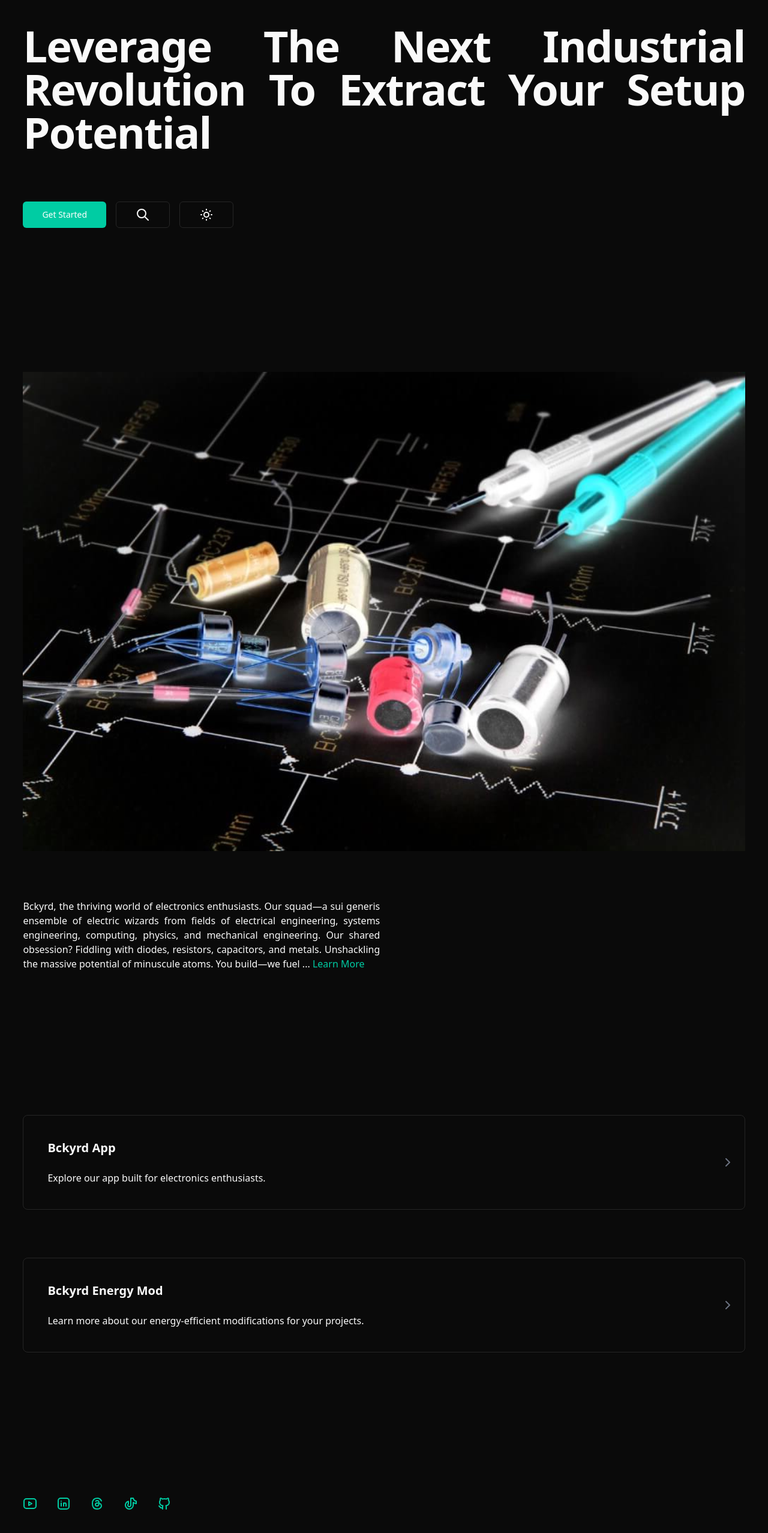
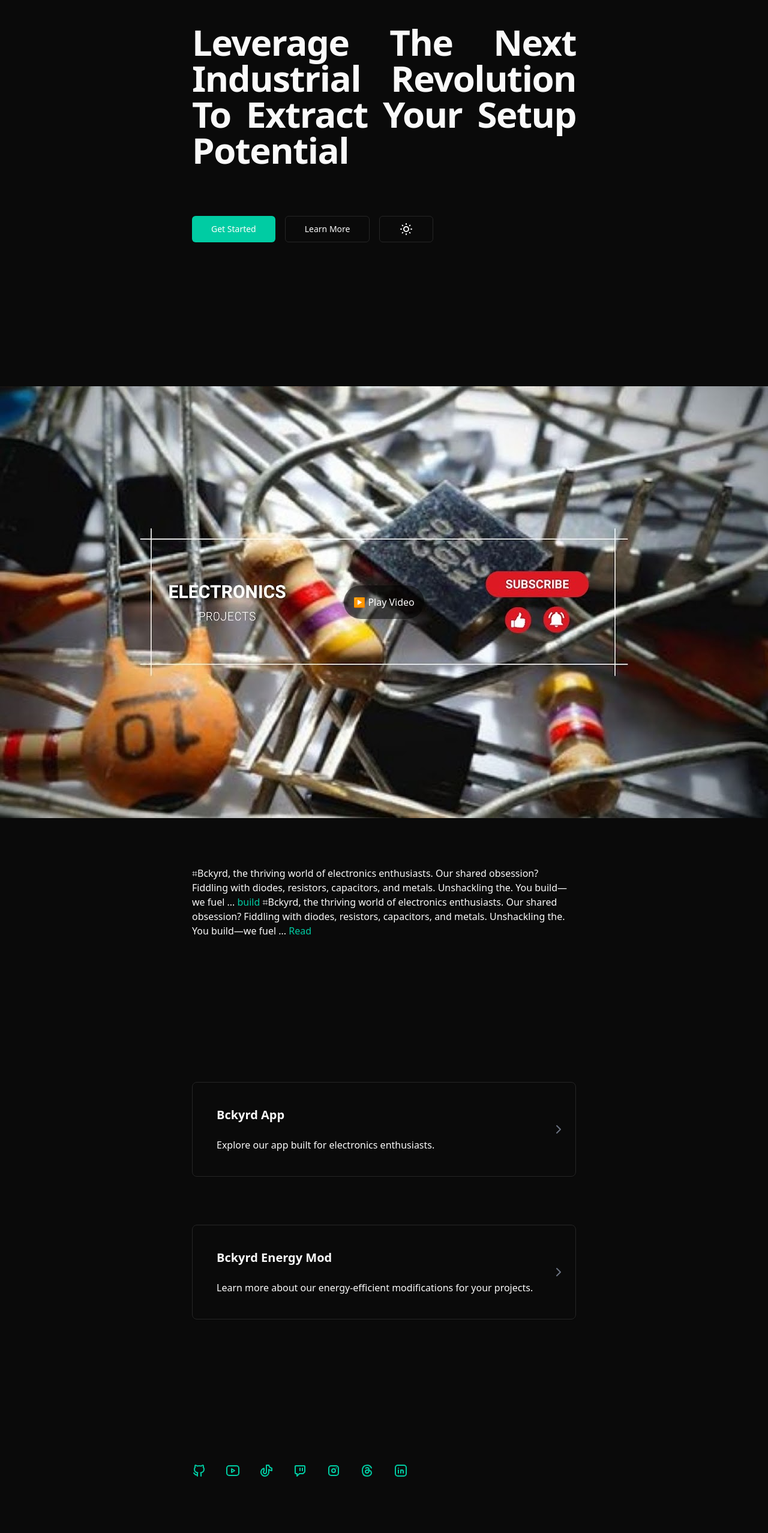
Before and after one commit to bckyrd-io/bckyrd-app-expo, a Next.js app: page / in a window 1280 px wide. Shown: the top 2556 px of the page at 60% size. After the commit the page ends 2504 px from the top, so only its background shows below. Built offline with nearby package versions, Linux system fonts and the light colour scheme.

Commit message:
youtube iframe play

```diff
--- a/app/layout.tsx
+++ b/app/layout.tsx
@@ -14,7 +14,7 @@
 });
 
 export const metadata: Metadata = {
-    title: "Bckyrd : Electronics Enthusiast ⌗Backyard",
+    title: "Bckyrd __Electronics Enthusiast",
     description: "Leverage Next Industrial Revolution, For Your Setup To Build ",
 };
 
--- a/app/page.tsx
+++ b/app/page.tsx
@@ -7,7 +7,7 @@
 import { Button } from "@/components/ui/button"; // ShadCN Button component
 import { Card, CardHeader, CardContent } from "@/components/ui/card"; // ShadCN Card components
 import {
-    IconMoon, IconSun, IconSearch, IconBrandGithub, IconBrandLinkedin,
+    IconMoon, IconSun, IconBrandTwitch, IconBrandInstagram, IconBrandGithub, IconBrandLinkedin,
     IconBrandYoutube, IconBrandTiktok, IconBrandThreads, IconChevronRight
 } from "@tabler/icons-react";
 
@@ -24,49 +24,87 @@
         setTheme(theme === "dark" ? "light" : "dark");
     };
 
+
+    const [isVideoPlaying, setIsVideoPlaying] = useState(false);
+
+    const handlePlayVideo = () => {
+        setIsVideoPlaying(true);
+    };
+
+    const handleScrollToSection = () => {
+        const element = document.getElementById("learn");
+        if (element) {
+            element.scrollIntoView({ behavior: "smooth" });
+        }
+    };
+
+
     return (
-        <div className="w-[94%] mx-auto">
+        <>
             {/* Section with heading and buttons */}
-            <section className="flex flex-col w-full mb-[30vh]">
-                <h1 className="text-4xl sm:text-5xl md:text-6xl lg:text-7xl font-extrabold mt-10 leading-tight tracking-tight text-justify">
+            <section className="flex flex-col w-full mb-60 w-[90%] mx-auto lg:w-[50%]">
+                <h1 className="text-4xl sm:text-5xl md:text-6xl lg:text-6xl font-extrabold mt-10 leading-tight tracking-tight text-justify  ">
                     Leverage The Next Industrial Revolution To Extract Your Setup Potential
                 </h1>
 
-                <div className="flex justify-start space-x-4 mt-20">
+                <div className="flex justify-left space-x-4 mt-20">
                     <Button variant="default" id="start" size="lg">
                         Get Started
                     </Button>
-                    <Button variant="outline" id="search" size="lg">
-                        <IconSearch className="" />
+                    <Button variant="outline" size="lg" onClick={handleScrollToSection}>
+                        Learn More
                     </Button>
                     <Button variant="outline" id="theme" size="lg" onClick={toggleTheme}>
                         {theme === "light" ? <IconMoon className="" /> : <IconSun className="" />}
                     </Button>
-
-
                 </div>
             </section>
 
             {/* Section with image and description */}
-            <section className="flex flex-col w-full mb-[30vh]">
-                <Image
-                    className="dark:invert w-full h-auto"
-                    src="/electronics.jpg"
-                    alt="local photo"
-                    width={180} // Width will be overridden by w-full
-                    height={180} // Height will be auto
-                    priority
-                />
-                <p className="max-w-prose text-justify mt-20">
-                    Bckyrd, the thriving world of electronics enthusiasts. Our squad—a sui generis ensemble of electric wizards from fields of electrical engineering, systems engineering, computing, physics, and mechanical engineering. Our shared obsession? Fiddling with diodes, resistors, capacitors, and metals. Unshackling the massive potential of minuscule atoms. You build—we fuel ...
-                    <Link href="#" id="threads" className="text-primary"> Learn More</Link>
+            <section className="flex flex-col w-full mb-60 w-[100%] mx-auto">
+                <div className="relative w-full h-auto">
+                    {!isVideoPlaying ? (
+                        // Thumbnail display before playing the video
+                        <div onClick={handlePlayVideo} className="cursor-pointer">
+                            <Image
+                                className=" w-full h-700"
+                                src="/download.png"
+                                alt="local photo"
+                                width={180}
+                                height={700}
+                                priority
+                            />
+                            <div className="absolute inset-0 flex items-center justify-center">
+                                <button className="bg-black bg-opacity-50 text-white p-4 rounded-full">
+                                    ▶ Play Video
+                                </button>
+                            </div>
+                        </div>
+                    ) : (
+                        // Embedded YouTube video after clicking
+                        <iframe
+                            width="100%"
+                            height="700"
+                            src="https://www.youtube.com/embed/OzPuztbWoIY?autoplay=1"
+                            title="YouTube video player"
+                            frameBorder="0"
+                            allow="accelerometer; autoplay; clipboard-write; encrypted-media; gyroscope; picture-in-picture"
+                            allowFullScreen
+                        ></iframe>
+                    )}
+                </div>
+                <p className="mt-20  w-[90%] mx-auto lg:w-[50%]" id="learn">
+                    ⌗Bckyrd, the thriving world of electronics enthusiasts. Our shared obsession? Fiddling with diodes, resistors, capacitors, and metals. Unshackling the. You build—we fuel ...
+                    <Link href="#" id="threads" className="text-primary"> build </Link>
+                    ⌗Bckyrd, the thriving world of electronics enthusiasts. Our shared obsession? Fiddling with diodes, resistors, capacitors, and metals. Unshackling the. You build—we fuel ...
+                    <Link href="#" id="threads" className="text-primary"> Read</Link>
                 </p>
             </section>
 
             {/* Section with Card components */}
-            <section className="flex flex-col w-full mb-[30vh]">
+            <section className="flex flex-col w-full mb-60 w-[90%] mx-auto lg:w-[50%]">
                 <Link href={"/app"}>
-                    <Card className="flex justify-between items-center p-4 hover:shadow-sm">
+                    <Card className="flex justify-between items-center p-4 ">
                         <div>
                             <CardHeader>
                                 <h2 className="text-xl font-semibold">Bckyrd App</h2>
@@ -82,7 +120,7 @@
                 </Link>
 
                 <Link href={"/energy"}>
-                    <Card className="flex justify-between items-center p-4 mt-20 hover:shadow-sm">
+                    <Card className="flex justify-between items-center p-4 mt-20">
                         <div>
                             <CardHeader>
                                 <h2 className="text-xl font-semibold">Bckyrd Energy Mod</h2>
@@ -99,23 +137,29 @@
             </section>
 
             {/* Section with social links */}
-            <section className="flex justify-start space-x-4 w-full mb-[10vh]">
+            <section className="flex justify-start space-x-4 w-full mb-10 w-[90%] mx-auto lg:w-[50%]">
+                <Link href="#" id="github" className="text-primary">
+                    <IconBrandGithub className="mr-4" />
+                </Link>
                 <Link href="#" id="youtube" className="text-primary">
                     <IconBrandYoutube className="mr-4" />
+                </Link>
+                <Link href="#" id="tiktok" className="text-primary">
+                    <IconBrandTiktok className="mr-4" />
+                </Link>
+                <Link href="#" id="twitch" className="text-primary">
+                    <IconBrandTwitch className="mr-4" />
+                </Link>
+                <Link href="#" id="instagram" className="text-primary">
+                    <IconBrandInstagram className="mr-4" />
+                </Link>
+                <Link href="#" id="threads" className="text-primary">
+                    <IconBrandThreads className="mr-4" />
                 </Link>
                 <Link href="#" id="linkedin" className="text-primary">
                     <IconBrandLinkedin className="mr-4" />
                 </Link>
-                <Link href="#" id="threads" className="text-primary">
-                    <IconBrandThreads className="mr-4" />
-                </Link>
-                <Link href="#" id="tiktok" className="text-primary">
-                    <IconBrandTiktok className="mr-4" />
-                </Link>
-                <Link href="#" id="github" className="text-primary">
-                    <IconBrandGithub className="mr-4" />
-                </Link>
             </section>
-        </div>
+        </>
     );
 }
```
Also changed, not shown: public/download.png (added), public/electronics.jpg (deleted).
